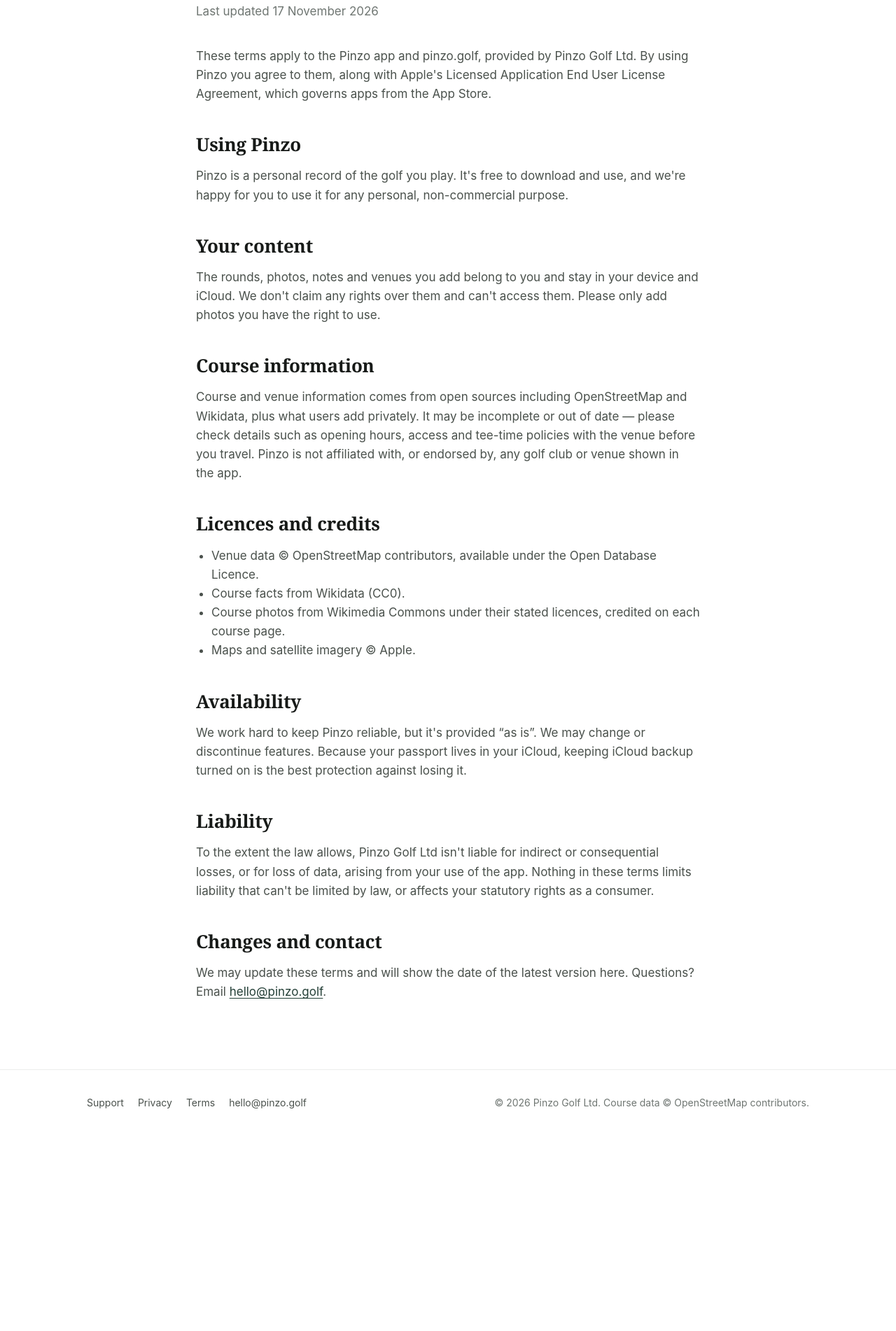
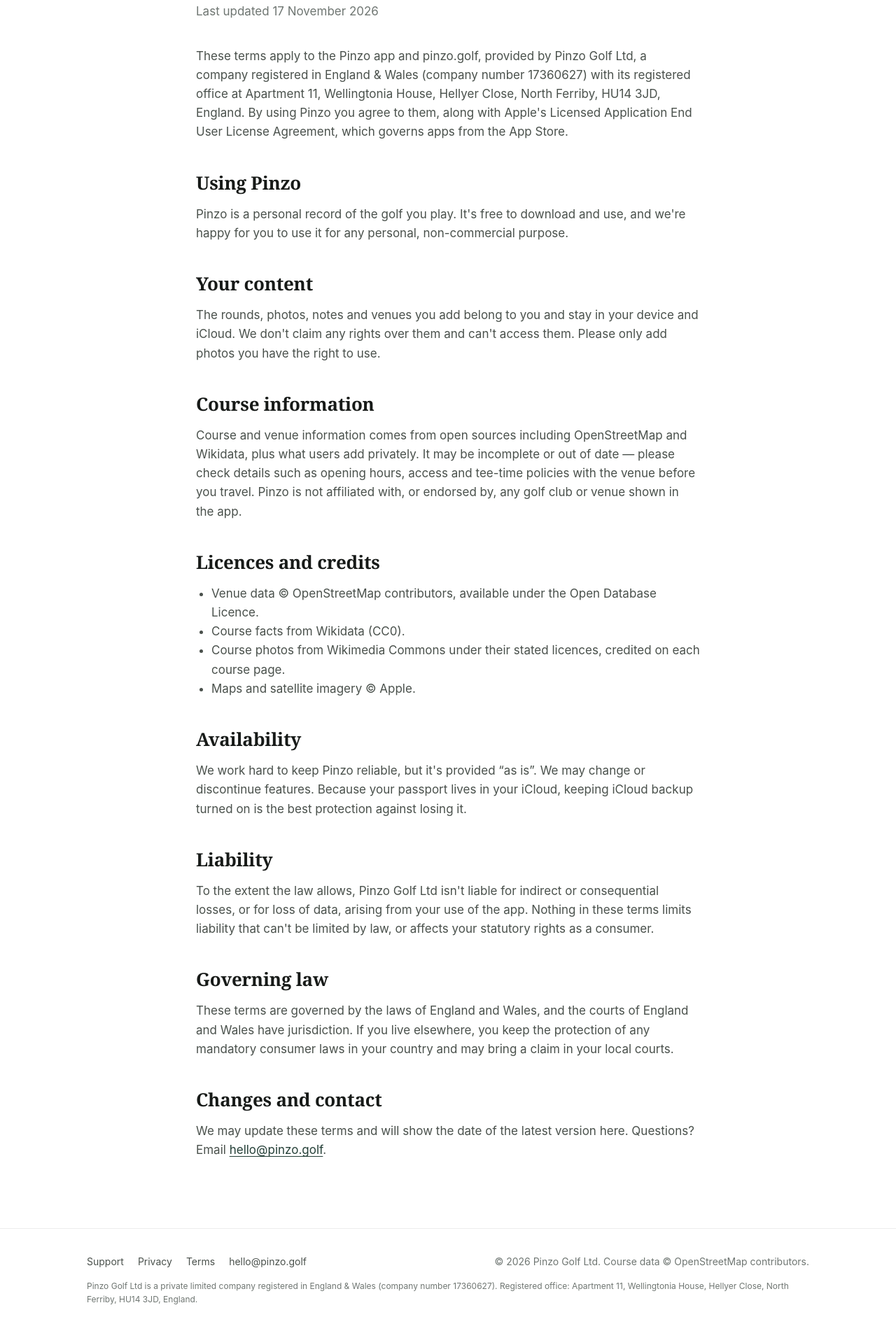
Before and after one commit to bugsybell/pinzo-site, a plain HTML site: page terms/index.html in a window 1280 px wide. Shown: the part 188-2090 px from the top of the page at 70% size. Before the commit the page ends 1824 px from the top, so only its background shows below. Drawn offline with Linux system fonts and the light colour scheme.

Commit message:
Add company details (Companies Act disclosure) and governing law
Co-Authored-By: Claude Opus 5.5 <noreply@anthropic.com>

```diff
--- a/terms/index.html
+++ b/terms/index.html
@@ -24,7 +24,7 @@
   <h1>Terms of use</h1>
   <p class="updated">Last updated 17 November 2026</p>
 
-  <p>These terms apply to the Pinzo app and pinzo.golf, provided by Pinzo Golf Ltd. By using Pinzo you agree to them, along with Apple's Licensed Application End User License Agreement, which governs apps from the App Store.</p>
+  <p>These terms apply to the Pinzo app and pinzo.golf, provided by Pinzo Golf Ltd, a company registered in England &amp; Wales (company number 17360627) with its registered office at Apartment 11, Wellingtonia House, Hellyer Close, North Ferriby, HU14 3JD, England. By using Pinzo you agree to them, along with Apple's Licensed Application End User License Agreement, which governs apps from the App Store.</p>
 
   <h2>Using Pinzo</h2>
   <p>Pinzo is a personal record of the golf you play. It's free to download and use, and we're happy for you to use it for any personal, non-commercial purpose.</p>
@@ -49,12 +49,16 @@
   <h2>Liability</h2>
   <p>To the extent the law allows, Pinzo Golf Ltd isn't liable for indirect or consequential losses, or for loss of data, arising from your use of the app. Nothing in these terms limits liability that can't be limited by law, or affects your statutory rights as a consumer.</p>
 
+  <h2>Governing law</h2>
+  <p>These terms are governed by the laws of England and Wales, and the courts of England and Wales have jurisdiction. If you live elsewhere, you keep the protection of any mandatory consumer laws in your country and may bring a claim in your local courts.</p>
+
   <h2>Changes and contact</h2>
   <p>We may update these terms and will show the date of the latest version here. Questions? Email <a href="mailto:hello@pinzo.golf">hello@pinzo.golf</a>.</p>
 </main>
 <footer class="site"><div class="wrap">
   <div><a href="/support/">Support</a><a href="/privacy/">Privacy</a><a href="/terms/">Terms</a><a href="mailto:hello@pinzo.golf">hello@pinzo.golf</a></div>
   <div>© 2026 Pinzo Golf Ltd. Course data © OpenStreetMap contributors.</div>
+  <div style="flex-basis:100%;font-size:12px">Pinzo Golf Ltd is a private limited company registered in England &amp; Wales (company number 17360627). Registered office: Apartment 11, Wellingtonia House, Hellyer Close, North Ferriby, HU14 3JD, England.</div>
 </div></footer>
 </body>
 </html>
```
Also changed, not shown: 404.html (+1 -0 lines), index.html (+1 -0 lines), privacy/index.html (+3 -2 lines), support/index.html (+1 -0 lines).
